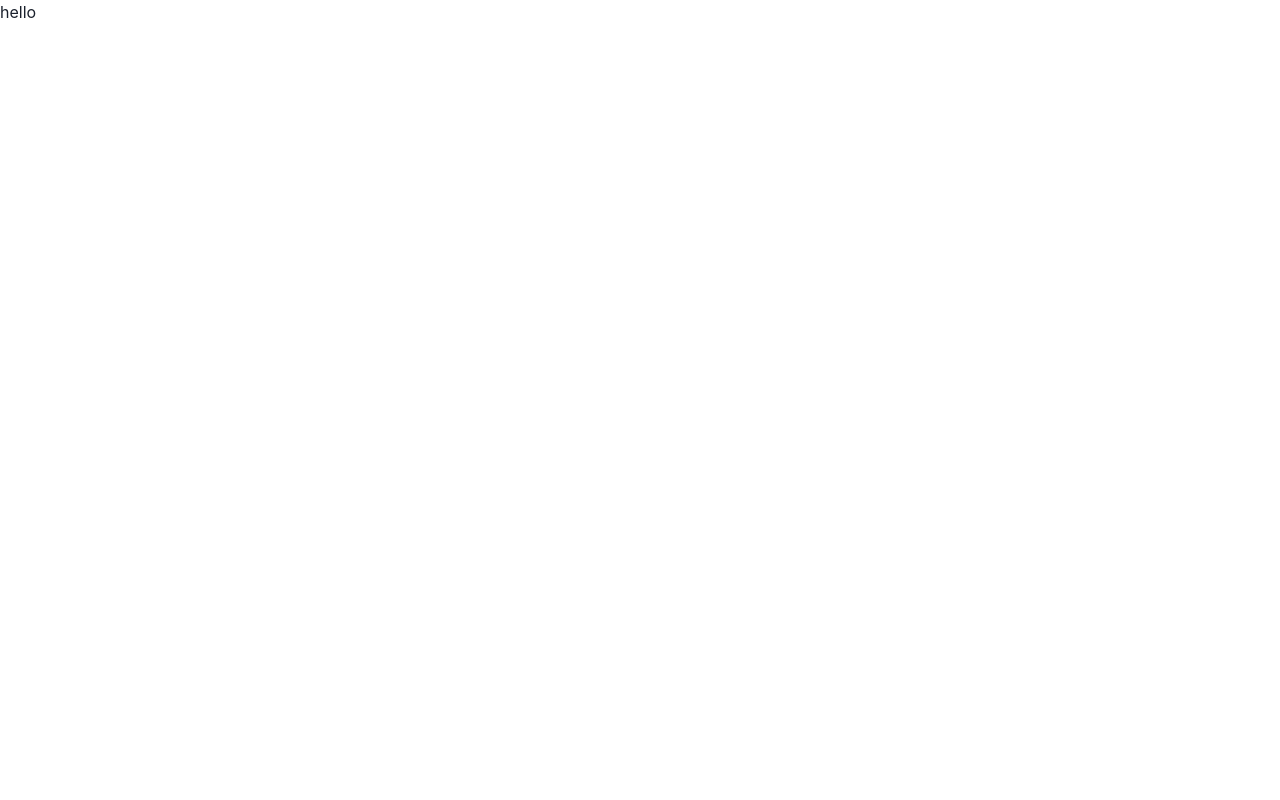
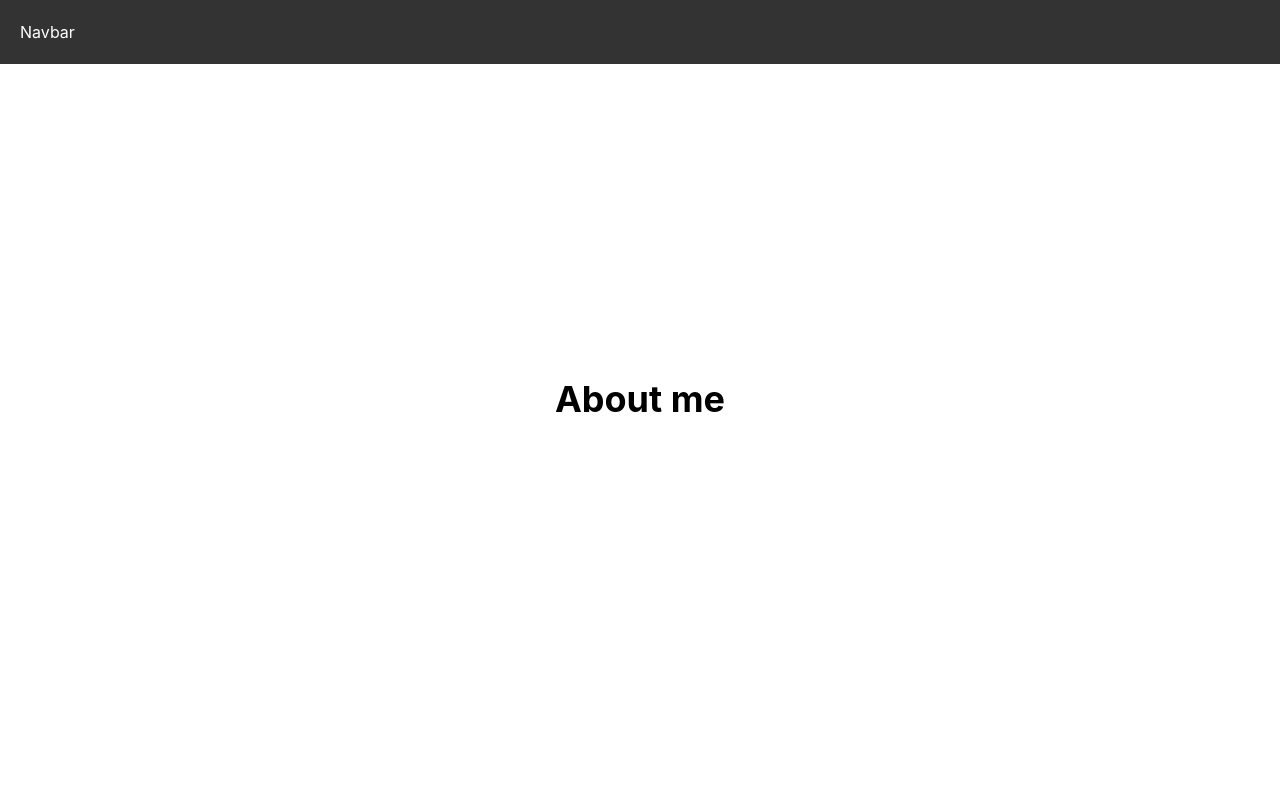
Before and after one commit to andresflorez16/homepage-mbp, a Next.js app: page / in a window 1280 px wide. Shown: the top 800 px of the page. Built offline with nearby package versions, Linux system fonts and the light colour scheme.

Commit message:
nav fixed

```diff
--- /dev/null
+++ b/components/aboutme.js
@@ -0,0 +1,44 @@
+import { useRef, useContext, useCallback } from 'react'
+import { ScrollContext } from '../utils/scroll-observer'
+import {
+  Box,
+  Heading,
+  Text
+} from '@chakra-ui/react'
+
+export const AboutMe = () => {
+  const refContainer = useRef(null)
+  const { scrollY } = useContext(ScrollContext)
+
+  let progress = 0
+
+  const { current: container } = refContainer
+
+  if (container) {
+    progress = Math.min(1, scrollY / container.clientHeight)
+  }
+
+  return (
+    <Box
+      ref={refContainer}
+      minH='100vh'
+      display='flex'
+      flexDir='column'
+      justifyContent='center'
+      alignItems='center'
+      position='sticky'
+      top='0'
+      zIndex={progress > 0.64 ? '-10' : '1'}
+      style={{
+        transform: `translateY(-${progress * 20}vh)`,
+      }}
+    >
+      <Heading
+        color='black'
+        zIndex='11'
+      >
+        About me
+      </Heading>
+    </Box>
+  )
+}
--- /dev/null
+++ b/components/experience.js
@@ -0,0 +1,21 @@
+import {
+  Box,
+  Heading
+} from '@chakra-ui/react'
+
+export const Experience = () => {
+  return (
+    <Box
+      bg='black'
+      minH='100vh'
+      display='flex'
+      justifyContent='center'
+      alignItems='center'
+      color='#fff'
+    >
+      <Heading>
+        Experience
+      </Heading>
+    </Box>
+  )
+}
--- a/pages/_app.js
+++ b/pages/_app.js
@@ -1,9 +1,13 @@
+import ScrollObserver from '../utils/scroll-observer'
 import { ChakraProvider } from '@chakra-ui/react'
+import '../styles/globals.css'
 
 function MyApp({ Component, pageProps }) {
   return (
     <ChakraProvider>
-      <Component {...pageProps} />
+      <ScrollObserver>
+        <Component {...pageProps} />
+      </ScrollObserver>
     </ChakraProvider>
   )
 }
--- a/pages/index.js
+++ b/pages/index.js
@@ -1,12 +1,25 @@
+import { AboutMe } from '../components/aboutme'
+import { Experience } from '../components/experience'
 import {
-  Box
+  Box,
+  Text
 } from '@chakra-ui/react'
-import { Layout } from '../components/layout'
 
 export default function Home() {
   return (
-    <Layout>
-      hello
-    </Layout>
+    <Box>
+      <Box
+        w='100%'
+        p={5}
+        position='fixed'
+        top='0'
+        bg='#333'
+      >
+        <Text color='#fff'>Navbar</Text>
+      </Box>
+      <AboutMe />
+      <Experience />
+      <Experience />
+    </Box>
   )
 }
--- a/styles/globals.css
+++ b/styles/globals.css
@@ -1,26 +1,8 @@
 html,
 body {
+  background-color: #000;
   padding: 0;
   margin: 0;
   font-family: -apple-system, BlinkMacSystemFont, Segoe UI, Roboto, Oxygen,
     Ubuntu, Cantarell, Fira Sans, Droid Sans, Helvetica Neue, sans-serif;
 }
-
-a {
-  color: inherit;
-  text-decoration: none;
-}
-
-* {
-  box-sizing: border-box;
-}
-
-@media (prefers-color-scheme: dark) {
-  html {
-    color-scheme: dark;
-  }
-  body {
-    color: white;
-    background: black;
-  }
-}
--- /dev/null
+++ b/utils/scroll-observer.js
@@ -0,0 +1,25 @@
+import React, { useState, useCallback, useEffect } from 'react'
+
+export const ScrollContext = React.createContext({ scrollY: 0 })
+
+const ScrollObserver = ({ children }) => {
+  const [scrollY, setScrollY] = useState(0)
+
+  const handleScroll = useCallback(() => {
+    setScrollY(window.scrollY)
+  }, [])
+
+  useEffect(() => {
+    document.addEventListener('scroll', handleScroll, { passive: true })
+
+    return () => document.removeEventListener('scroll', handleScroll)
+  }, [handleScroll])
+
+  return (
+    <ScrollContext.Provider value={{ scrollY }}>
+      {children}
+    </ScrollContext.Provider>
+  )
+}
+
+export default ScrollObserver
```
